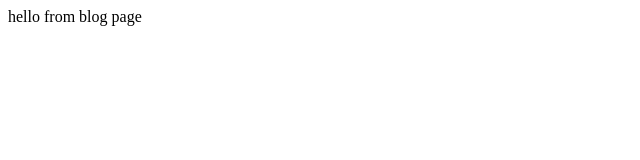
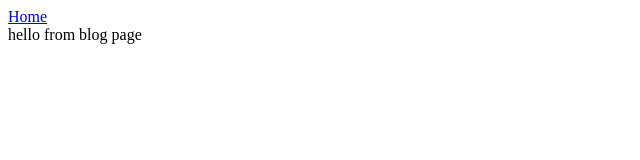
Before and after one commit to CaptainStorm21/gatsby-backroads, a Gatsby site: page /blog in a window 1280 px wide. Shown: the whole page, without its empty margins (0-640 px from the left). Built offline with nearby package versions, Linux system fonts and the light colour scheme; Gatsby itself is replaced by a stand-in of ours.

Commit message:
navbar
nav bar is new test

```diff
--- a/src/pages/blog.js
+++ b/src/pages/blog.js
@@ -1,8 +1,12 @@
 import React from 'react'
+import {Link} from 'gatsby';
 
 const blog = () => {
   return (
     <div>
+          <nav>
+    <Link to = "/">Home</Link>
+    </nav>
       hello from blog page
     </div>
   )
```
Also changed, not shown: src/pages/index.js (+7 -1 lines).
